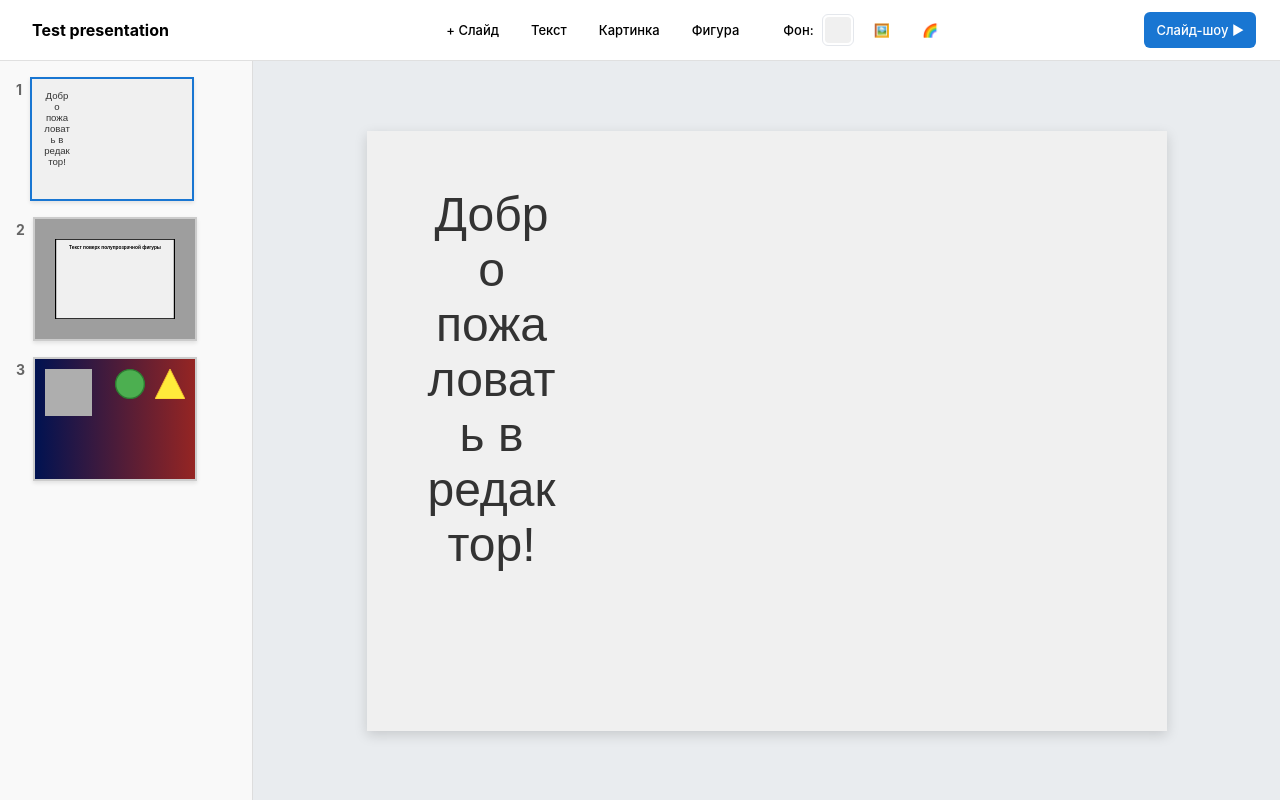
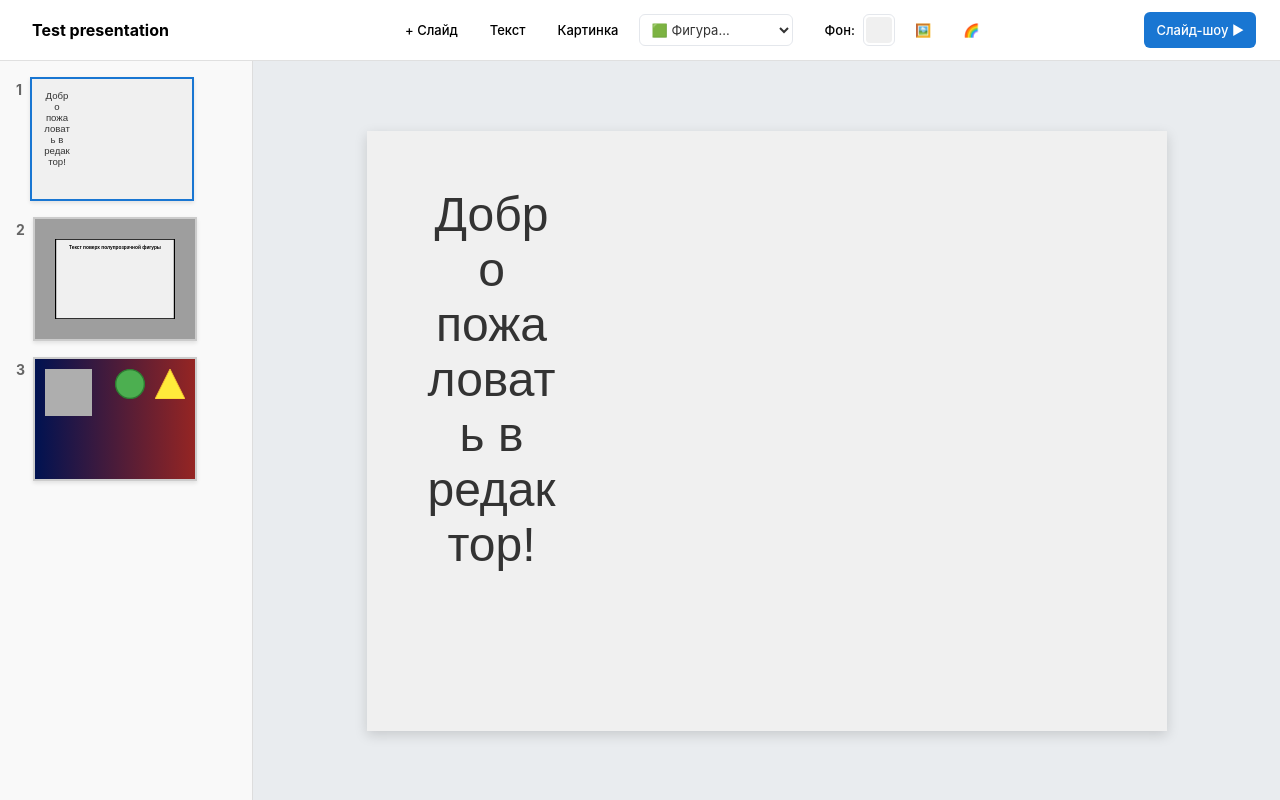
Before and after one commit to FunCodingMan/presentation-maker, a React (Vite) app: page / in a window 1280 px wide. Built offline with nearby package versions, Linux system fonts and the light colour scheme; grey boxes are pictures that could not be loaded.

Commit message:
feat: add shape picker

```diff
--- /dev/null
+++ b/src/components/ShapePicker.module.css
@@ -0,0 +1,20 @@
+.shapeSelect {
+    padding: 6px 8px;
+    border: 1px solid var(--border-color, #e4e7ec);
+    border-radius: 6px;
+    background-color: transparent;
+    color: var(--text-primary, #333);
+    cursor: pointer;
+    font-family: inherit;
+    font-size: 13px;
+    outline: none;
+    transition: border-color 0.2s ease;
+}
+
+.shapeSelect:hover {
+    border-color: #b0b5bd;
+}
+
+.shapeSelect:focus {
+    border-color: #1a73e8;
+}
--- /dev/null
+++ b/src/components/ShapePicket.tsx
@@ -0,0 +1,45 @@
+import React from 'react';
+import styles from './ShapePicker.module.css';
+
+type ShapePickerProps = {
+    onChange: (shape: 'rectangle' | 'circle' | 'triangle') => void;
+    className?: string;
+};
+
+const SHAPES = [
+    { label: '🟩 Фигура...', value: '' },
+    { label: '▭ Прямоугольник', value: 'rectangle' },
+    { label: '◯ Круг', value: 'circle' },
+    { label: '△ Треугольник', value: 'triangle' }
+];
+
+function ShapePicker({ onChange, className = '' }: ShapePickerProps) {
+    const handleChange = (e: React.ChangeEvent<HTMLSelectElement>) => {
+        const value = e.target.value as 'rectangle' | 'circle' | 'triangle' | '';
+
+        if (value !== '') {
+            onChange(value);
+            e.target.value = '';
+        }
+    };
+
+    return (
+        <select
+            className={`${styles.shapeSelect}`}
+            onChange={handleChange}
+            defaultValue=''
+        >
+            {SHAPES.map((shape, idx) => (
+                <option
+                    key={idx}
+                    value={shape.value}
+                    hidden={shape.value === ''}
+                >
+                    {shape.label}
+                </option>
+            ))}
+        </select>
+    )
+}
+
+export { ShapePicker }
--- a/src/components/Toolbar.tsx
+++ b/src/components/Toolbar.tsx
@@ -7,6 +7,7 @@ import { TextInput } from './TextInput.js';
 import { setSlideBackgroundColor, setSlideBackgroundImage, setSlideBackgroundGradient } from '../functions/slide.js'
 import styles from './Toolbar.module.css';
 import { ColorPicker } from './ColorPicker.js';
+import { ShapePicker } from './ShapePicket.js';
 
 type ToolbarProps = {
     presentation: Presentation;
@@ -85,7 +86,7 @@ function Toolbar({ presentation, activeSlideId }: ToolbarProps) {
         })
     }
 
-    const onAddFigure = () => {
+    const onAddFigure = (shapeType: 'rectangle' | 'circle' | 'triangle') => {
         dispatch(modifySlide, {
             slideId: activeSlide.id,
             operation: addFigureObject,
@@ -94,9 +95,9 @@ function Toolbar({ presentation, activeSlideId }: ToolbarProps) {
                 position: { x: 100, y: 100 },
                 size: { width: 100, height: 100 },
                 figureStyle: {
-                    shape: 'rectangle',
-                    fillcolor: 'red',
-                    strokeColor: 'blue',
+                    shape: shapeType,
+                    fillcolor: '#3498db',
+                    strokeColor: '#2980b9',
                     strokeWidth: 2
                 }
             }
@@ -119,7 +120,7 @@ function Toolbar({ presentation, activeSlideId }: ToolbarProps) {
                 <Button text="+ Слайд" onClick={onAddSlide} />
                 <Button text="Текст" onClick={onAddText} />
                 <Button text="Картинка" onClick={onAddImage} />
-                <Button text="Фигура" onClick={onAddFigure} />
+                <ShapePicker onChange={onAddFigure} />
 
                 <div className={styles.colorPickerTool}>
                     <span className={styles.toolLabel}>Фон:</span>
```
